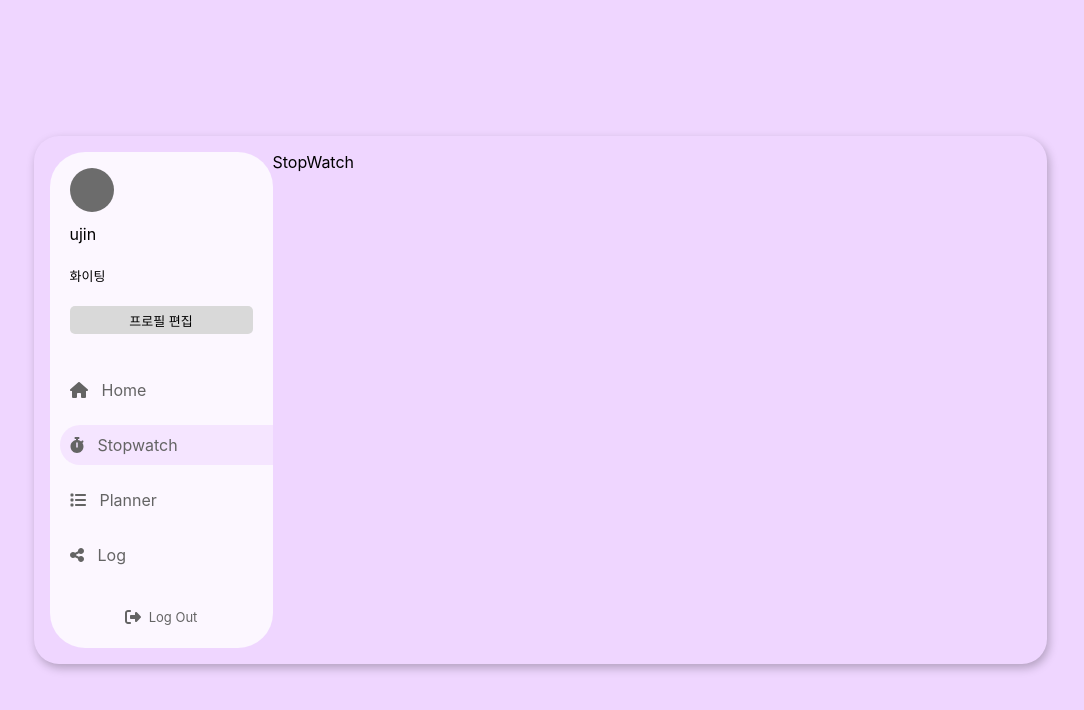
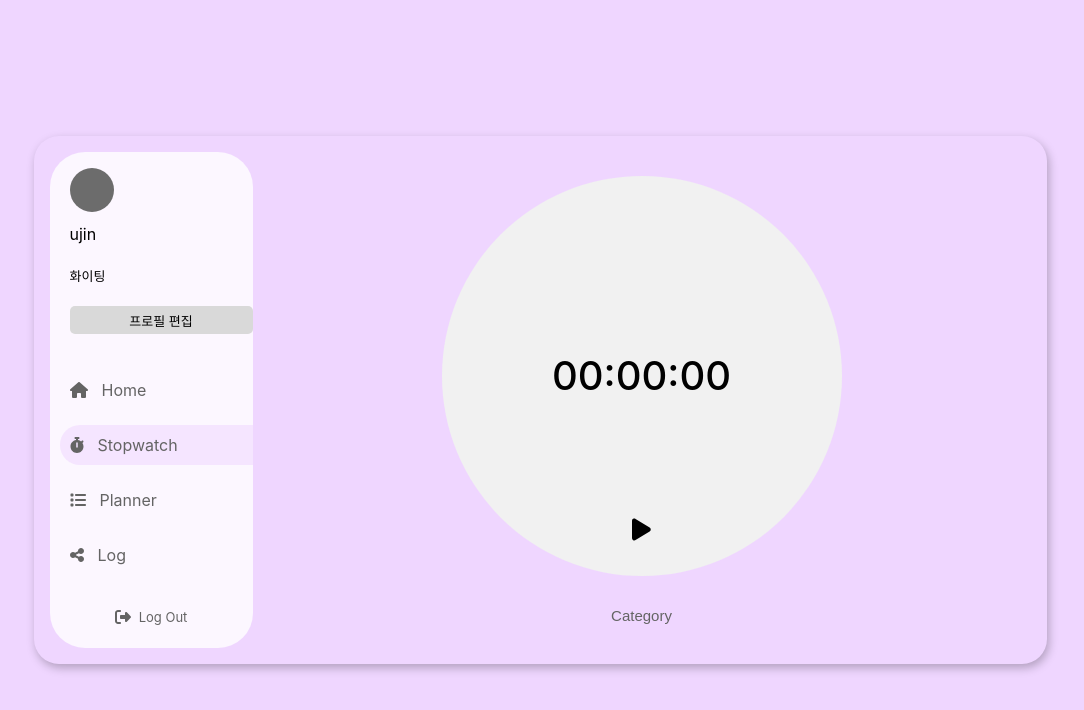
Before and after one commit to 2-sc/StudyMate-Front-Client, a React (Create React App) app in the folder studymate/: page /stopwatch in a window 1280 px wide. Shown: the top 710 px of the page, without its empty margins (100-1184 px from the left). Built offline with nearby package versions, Linux system fonts and the light colour scheme.

Commit message:
:lipstick:(feature/ujin/#35): stopwatch UI 구현

```diff
--- a/studymate/src/pages/stopwatch/StopWatch.jsx
+++ b/studymate/src/pages/stopwatch/StopWatch.jsx
@@ -1,7 +1,115 @@
 import React from 'react';
+import { useState, useRef, useMemo } from 'react';
+import styled from '@emotion/styled';
+import { FontAwesomeIcon } from '@fortawesome/react-fontawesome';
+import { faPlay, faStop, faStopwatch } from '@fortawesome/free-solid-svg-icons';
+import dayjs from 'dayjs';
 
 function StopWatch() {
-  return <div>StopWatch</div>;
+  const [isPlay, setIsPlay] = useState(false);
+  const interval = useRef(null);
+  const startTime = useRef(0);
+  const [timeFlow, setTimeFlow] = useState(0);
+
+  const playHandler = () => {
+    if (!isPlay) {
+      if (startTime.current === null) {
+        // 최초 play를 눌렀을 때
+        startTime.current = 0;
+      }
+      setIsPlay(true);
+      stopwatch();
+    } else {
+      setIsPlay(false);
+      clearInterval(interval.current);
+    }
+  };
+
+  const recordHandler = () => {
+    // 초기화
+    startTime.current = 0;
+    setTimeFlow(0);
+  };
+
+  const stopwatch = () => {
+    interval.current = setInterval(() => {
+      startTime.current += 1000;
+      setTimeFlow(startTime.current);
+    }, 1000);
+  };
+
+  const formater = useMemo(() => {
+    if (timeFlow === 0) return '00:00:00';
+    return dayjs(timeFlow).subtract(9, 'hour').format('HH:mm:ss');
+  }, [timeFlow]);
+
+  return (
+    <Wrapper>
+      <Circle>
+        <Time>{formater}</Time>
+        <Buttons>
+          <Button onClick={playHandler}>
+            <FontAwesomeIcon icon={isPlay ? faStop : faPlay} />
+          </Button>
+          {!isPlay && startTime.current !== 0 && (
+            <Button onClick={recordHandler}>
+              <FontAwesomeIcon icon={faStopwatch} />
+            </Button>
+          )}
+        </Buttons>
+      </Circle>
+      <Category>Category</Category>
+    </Wrapper>
+  );
 }
 
 export default StopWatch;
+
+const Wrapper = styled.div`
+  width: 100%;
+  height: 100%;
+  display: flex;
+  justify-content: center;
+  align-items: center;
+  flex-direction: column;
+`;
+
+const Circle = styled.div`
+  position: relative;
+  width: 400px;
+  height: 400px;
+  display: flex;
+  flex-direction: column;
+  align-items: center;
+  justify-content: center;
+  border-radius: 50%;
+  background-color: #f1f1f1;
+  margin-bottom: 30px;
+`;
+const Time = styled.div`
+  font-size: 40px;
+  font-weight: 500;
+`;
+
+const Buttons = styled.div`
+  position: absolute;
+  bottom: 30px;
+`;
+
+const Button = styled.button`
+  border: none;
+  background: transparent;
+  outline: none;
+  font-size: 25px;
+  cursor: pointer;
+`;
+
+const Category = styled.button`
+  border: none;
+  background: transparent;
+  outline: none;
+  cursor: pointer;
+  font-size: 15px;
+  font-weight: 500;
+  color: #646464;
+`;
```
